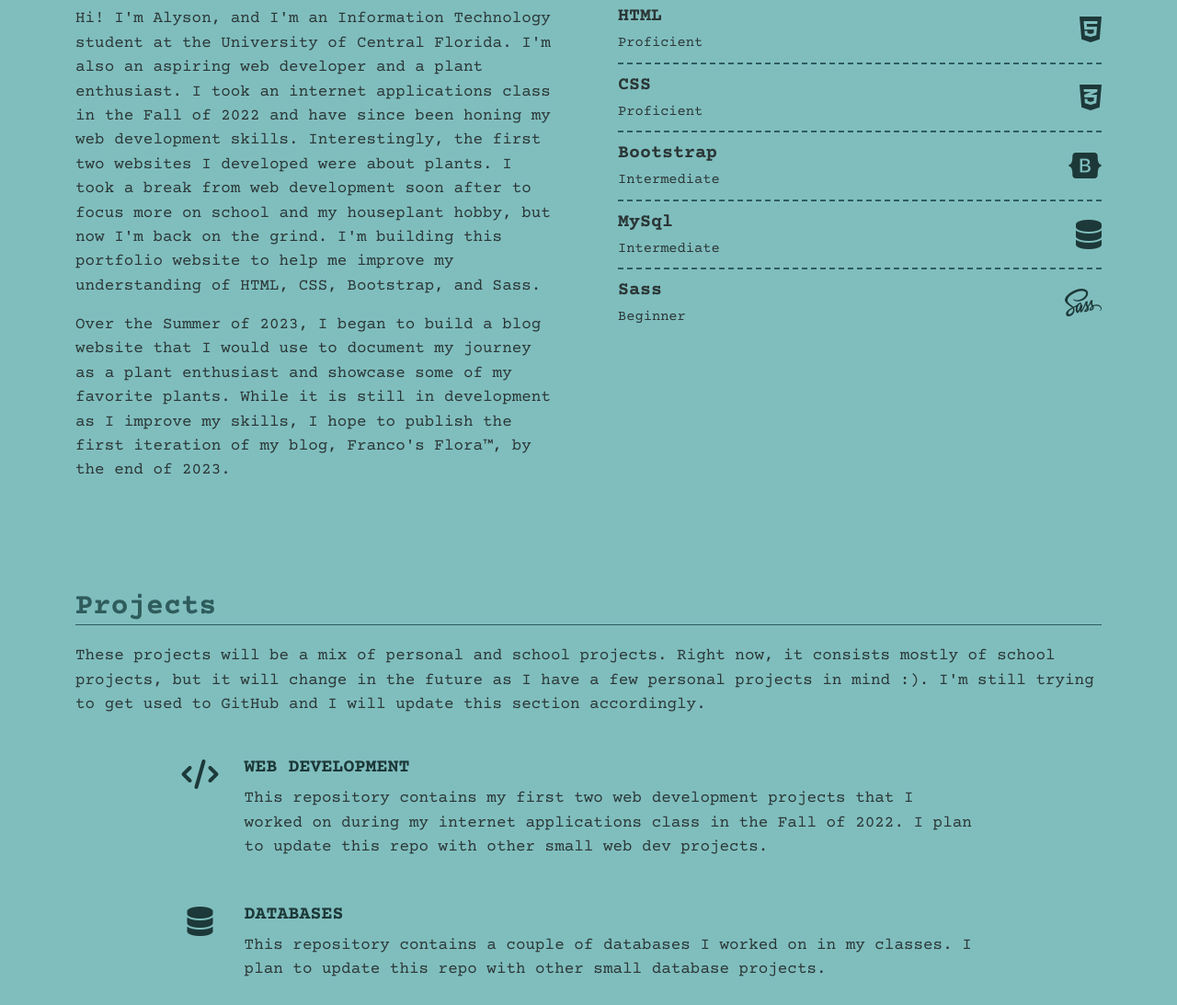
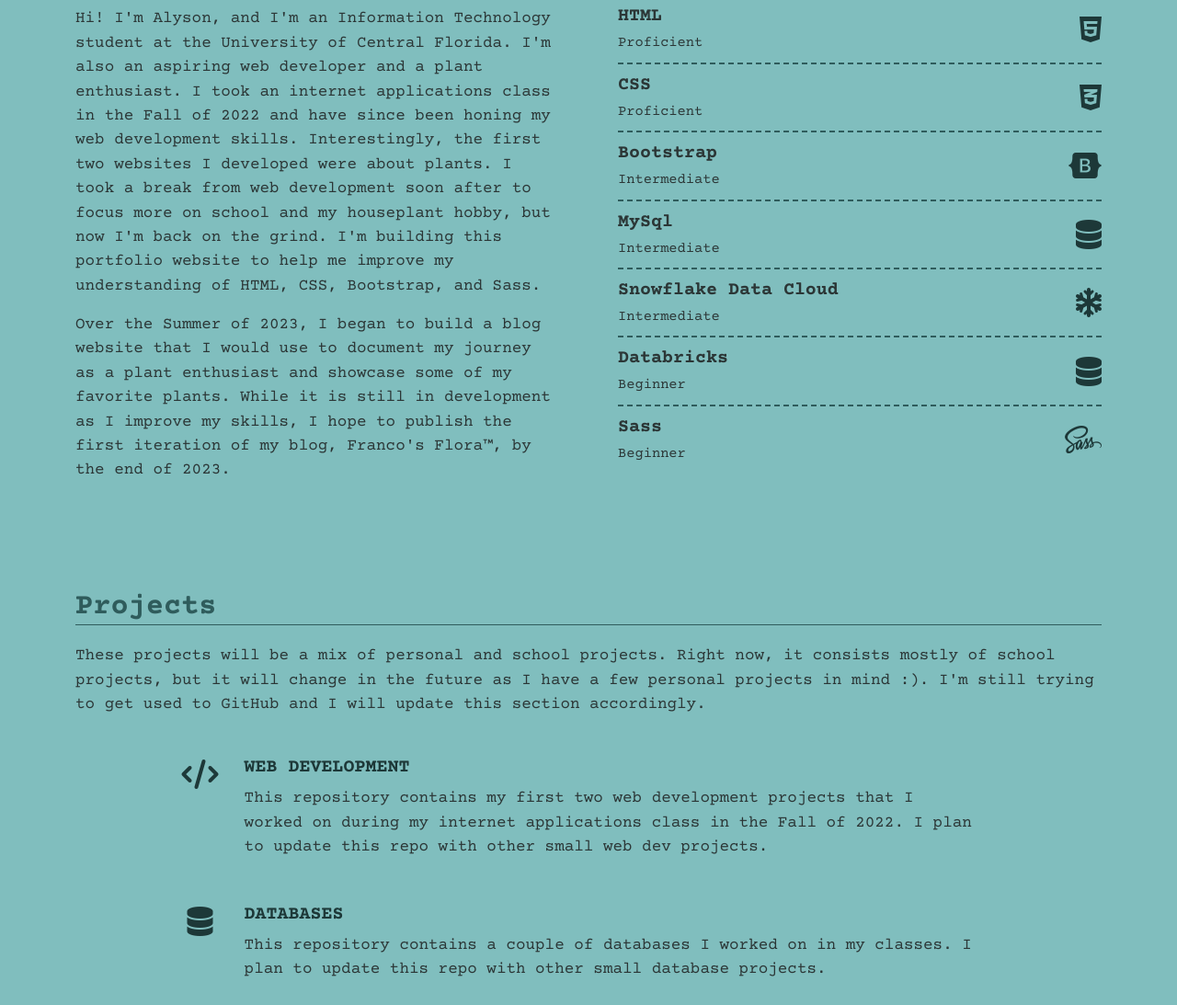
Before and after one commit to alysonfranco/portfolio.html, a website: page index.html in a window 1280 px wide. Shown: the part 674-1767 px from the top of the page at 92% size. Drawn offline with nearby package versions, Linux system fonts and the light colour scheme.

Commit message:
Add files via upload

```diff
--- a/index.html
+++ b/index.html
@@ -5,6 +5,11 @@
         <meta charset="UTF-8">
         <meta http-equiv="X-UA-Compatible" content="IE=edge">
         <meta name="viewport" content="width=device-width, initial-scale=1.0">
+                <!-- driver code to allow website to load without caching -->
+                <meta http-equiv='cache-control' content='no-cache'>
+                <meta http-equiv='expires' content='0'>
+                <meta http-equiv='pragma' content='no-cache'>
+                <!-- /end of driver code -->
         <title>Franco's Folio</title>
         <link rel="stylesheet" href="assets/css/styles.css">
         <link rel="stylesheet" href="assets/css/fontawesome.css">
@@ -96,6 +101,20 @@
                                 </div>
                                 <i class="symbol fa-solid fa-database"></i>
                             </li>
+                            <li id="js" class="list-group-item d-flex justify-content-between align-items-center">
+                                <div>
+                                    <div class="lead">Snowflake Data Cloud</div>
+                                    <span><small class="caption">Intermediate</small></span>
+                                </div>
+                                <i class="symbol fa-solid fa-snowflake"></i>
+                            </li>
+                            <li id="js" class="list-group-item d-flex justify-content-between align-items-center">
+                                <div>
+                                    <div class="lead">Databricks</div>
+                                    <span><small class="caption">Beginner</small></span>
+                                </div>
+                                <i class="symbol fa-solid fa-database"></i>
+                            </li>
                             <li id="sass" class="list-group-item d-flex justify-content-between align-items-center">
                                 <div>
                                     <div class="lead">Sass</div>
@@ -103,13 +122,6 @@
                                 </div>
                                 <i class="symbol fa-brands fa-sass"></i>
                             </li>
-                            <!-- <li id="js" class="list-group-item d-flex justify-content-between align-items-center">
-                                <div>
-                                    <div class="lead">JavaScript</div>
-                                    <span><small class="caption">Beginner</small></span>
-                                </div>
-                                <i class="symbol fa-brands fa-square-js"></i>
-                            </li> -->
                         </ul>
                     </div>
                 </div>
```
